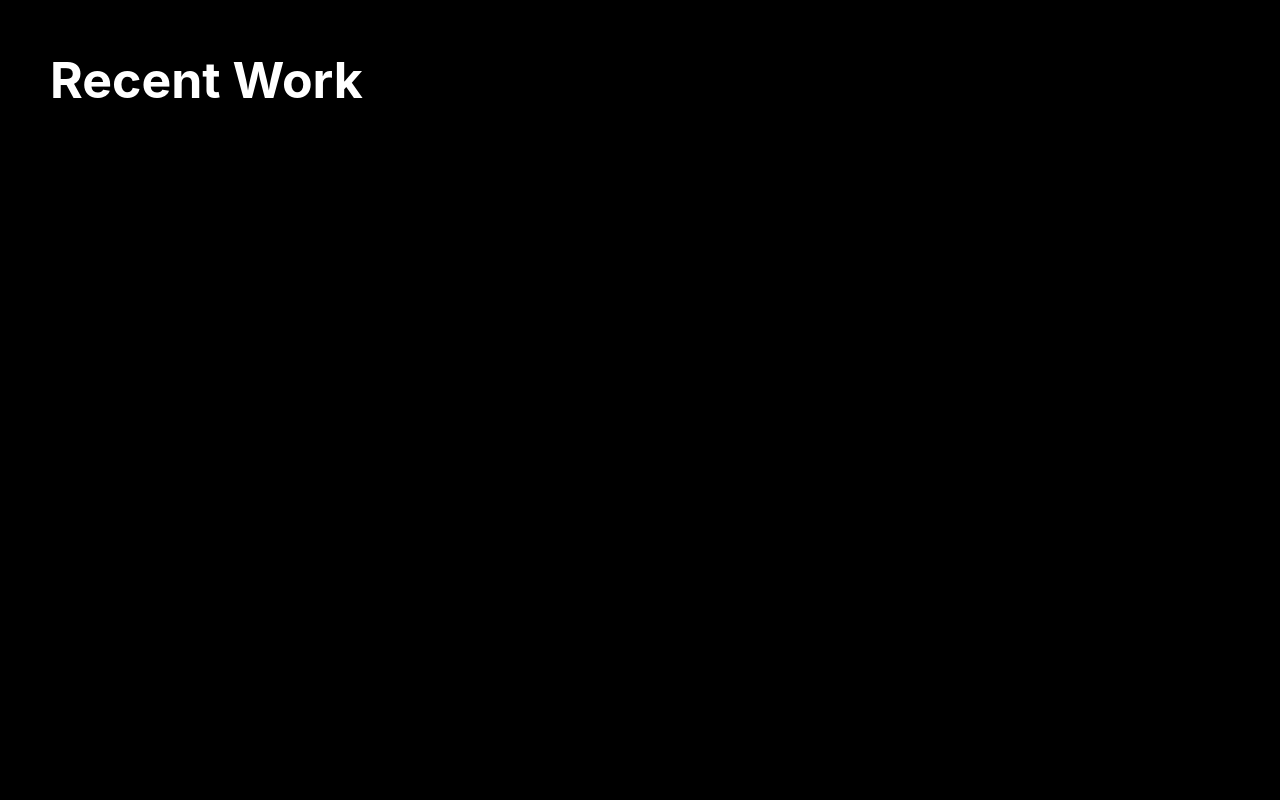
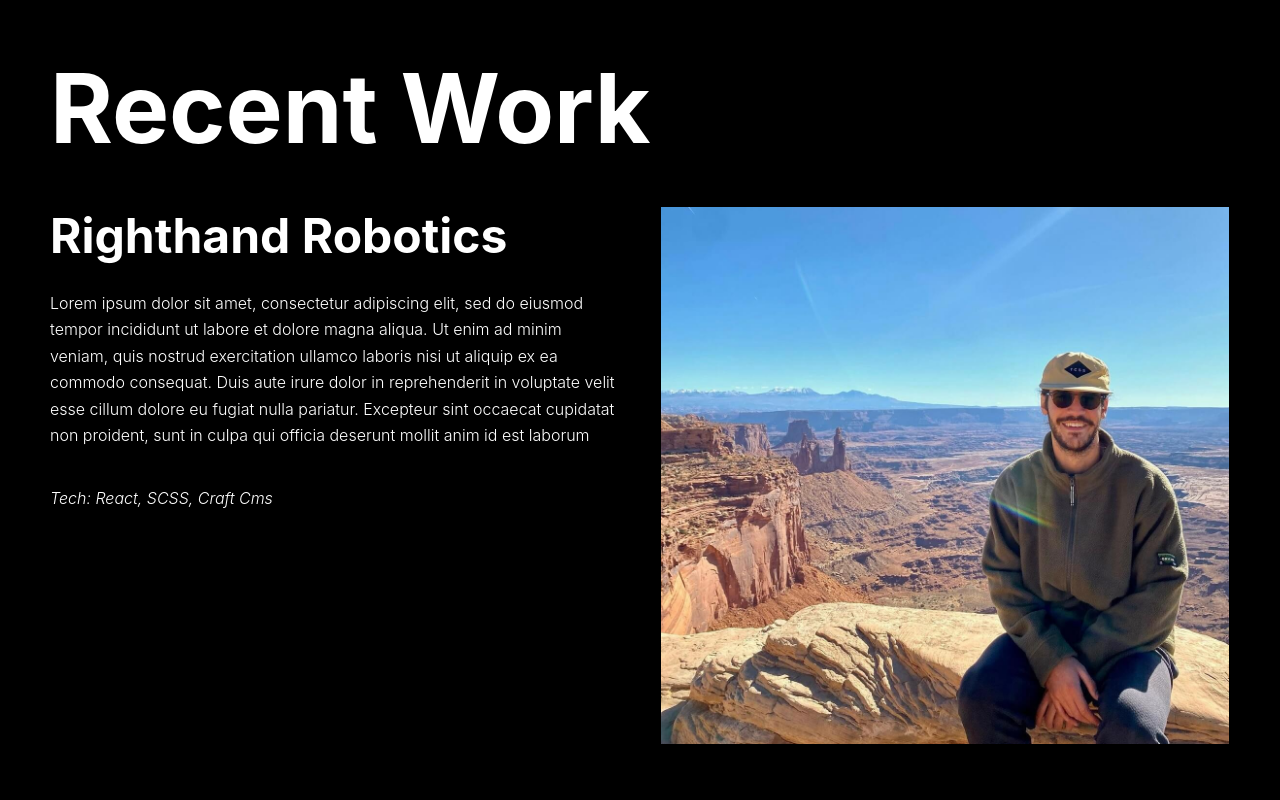
Before and after one commit to mitchgemma/gemfolio, a Next.js app: page /work in a window 1280 px wide. Shown: the top 800 px of the page. Built offline with nearby package versions, Linux system fonts and the light colour scheme.

Commit message:
adds project component

```diff
--- a/components/project.js
+++ b/components/project.js
@@ -1,7 +1,26 @@
-import styles from '@/styles/components/Work.module.scss';
+import styles from '@/styles/pages/Work.module.scss';
+import Image from 'next/image';
 
-
-const project = ({ text, position, link, speed }) => {
+const Project = ({ projectName, description, tech, thumbnail, link, index }) => {
+    return (
+        <div className={`${styles.container} ${index % 2 ? styles.switch : ''}`}>
+            <div className={styles.left}>
+                <h1 className={styles.projectHeader}>{projectName}</h1>
+                <p className={styles.description}>{description}</p>
+                <p className={styles.technology}>Tech: {tech}</p>
+            </div>
+            <div className={styles.right}>
+                <a href={link}>
+                    <Image
+                        className={styles.thumbnail}
+                        src={thumbnail}
+                        width={500}
+                        height={300}
+                    />
+                </a>
+            </div>
+        </div>
+    );
 };
 
-export default project;
+export default Project;
--- a/constants/index.js
+++ b/constants/index.js
@@ -37,6 +37,25 @@ const marquee = {
     },
 };
 
-const homePhotos = [me, bootsy, river, arch, pearl, camp];
+const projects = [
 
-export { marquee, homePhotos };
+    {
+        name: 'Righthand Robotics',
+        description: 'Lorem ipsum dolor sit amet, consectetur adipiscing elit, sed do eiusmod tempor incididunt ut labore et dolore magna aliqua. Ut enim ad minim veniam, quis nostrud exercitation ullamco laboris nisi ut aliquip ex ea commodo consequat. Duis aute irure dolor in reprehenderit in voluptate velit esse cillum dolore eu fugiat nulla pariatur. Excepteur sint occaecat cupidatat non proident, sunt in culpa qui officia deserunt mollit anim id est laborum',
+        tech:'React, SCSS, Craft Cms',
+        thumbnail: me.src,
+        link: 'https://righthandrobotics.com'
+    },
+    {
+        name: 'Righthand Robotics',
+        description: 'Lorem ipsum dolor sit amet, consectetur adipiscing elit, sed do eiusmod tempor incididunt ut labore et dolore magna aliqua. Ut enim ad minim veniam, quis nostrud exercitation ullamco laboris nisi ut aliquip ex ea commodo consequat. Duis aute irure dolor in reprehenderit in voluptate velit esse cillum dolore eu fugiat nulla pariatur. Excepteur sint occaecat cupidatat non proident, sunt in culpa qui officia deserunt mollit anim id est laborum',
+        tech:'React, SCSS, Craft Cms',
+        thumbnail: me.src,
+        link: 'https://righthandrobotics.com'
+    },
+]
+
+
+    const homePhotos = [me, bootsy, river, arch, pearl, camp];
+
+    export { marquee, homePhotos, projects };
--- a/pages/work/index.js
+++ b/pages/work/index.js
@@ -1,11 +1,26 @@
-import styles from '@/styles/pages/Work.module.scss'
+import styles from '@/styles/pages/Work.module.scss';
+import Project from '@/components/project';
+import { projects } from '@/constants';
 
-const work = () => {
+const Work = () => {
+    const projectData = projects.map((project, index) => (
+        <Project
+            key={index}
+            index={index}
+            projectName={project.name}
+            description={project.description}
+            tech={String(project.tech)}
+            thumbnail={String(project.thumbnail)}
+            link={project.link}
+        />
+    ));
+
     return (
-        <div className={styles.container}>
+        <div className={styles.wrapper}>
             <h1 className={styles.header}>Recent Work</h1>
+            {projectData}
         </div>
-    )
+    );
 };
 
-export default work;
+export default Work;
--- a/styles/pages/Work.module.scss
+++ b/styles/pages/Work.module.scss
@@ -1,8 +1,48 @@
-.container {
+.wrapper {
     max-width: 1900px;
-    margin: 50px;
+    margin: auto;
+    padding: 50px;
 }
 
 .header {
-    font-size: 3.125em;
+    font-size: 6em;
+    margin-bottom: 40px;
 }
+
+.container {
+    display: flex;
+    gap: 40px;
+    padding-bottom: 60px;
+    margin-bottom: 70px;
+    border-bottom: 1px solid black;
+}
+
+.projectHeader {
+    font-size: 3em;
+    margin-bottom: 25px;
+}
+
+.description {
+    margin-bottom: 40px;
+    line-height: 1.65;
+    font-weight: 300;
+}
+
+.thumbnail {
+    width: 100%;
+    height: auto;
+    border: 1px solid black;
+}
+
+.left, .right {
+    width: 50%;
+}
+
+.technology {
+    font-style: italic;
+    font-weight: 300;
+}
+
+.switch {
+    flex-direction: row-reverse;
+}
```
